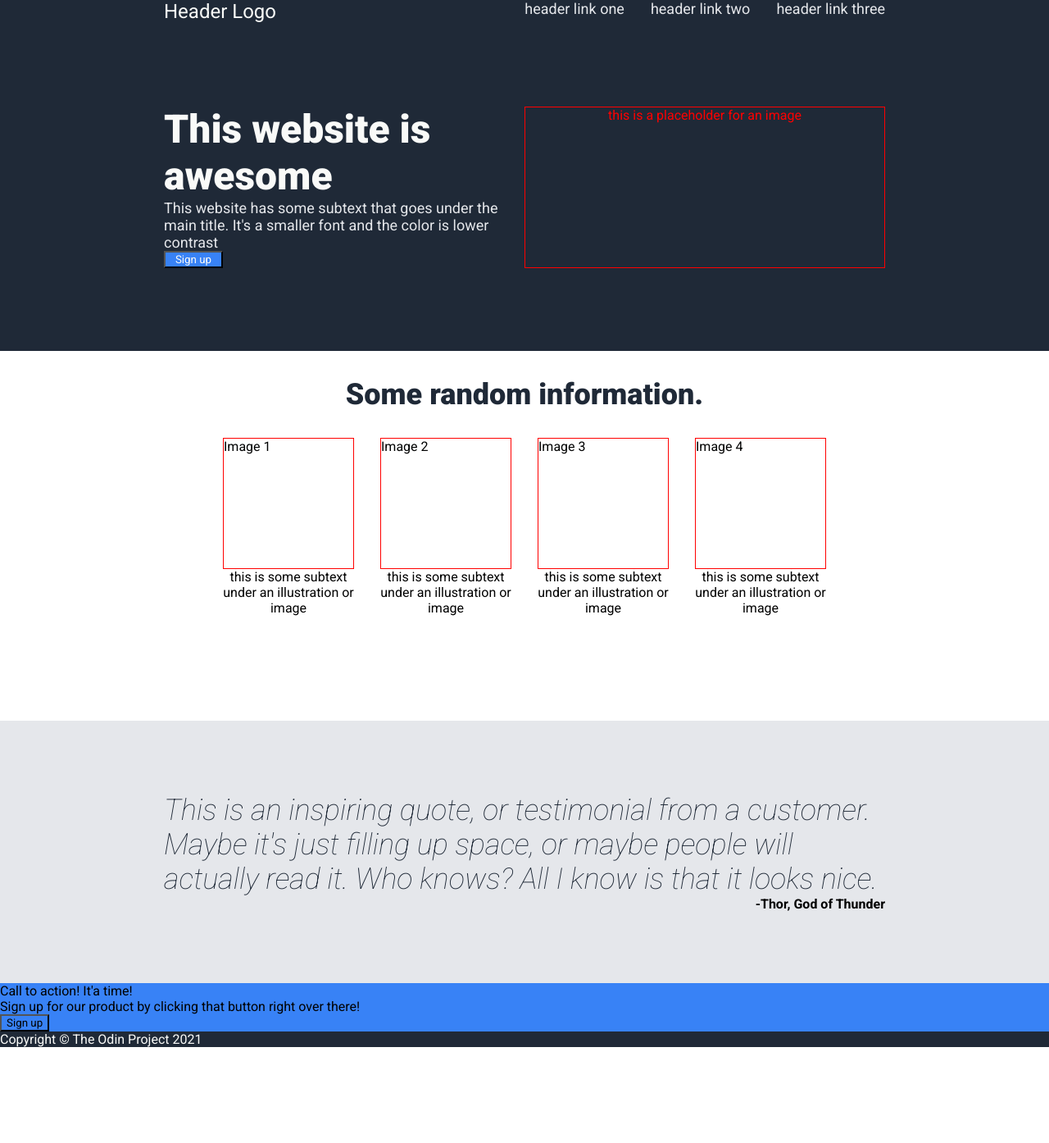
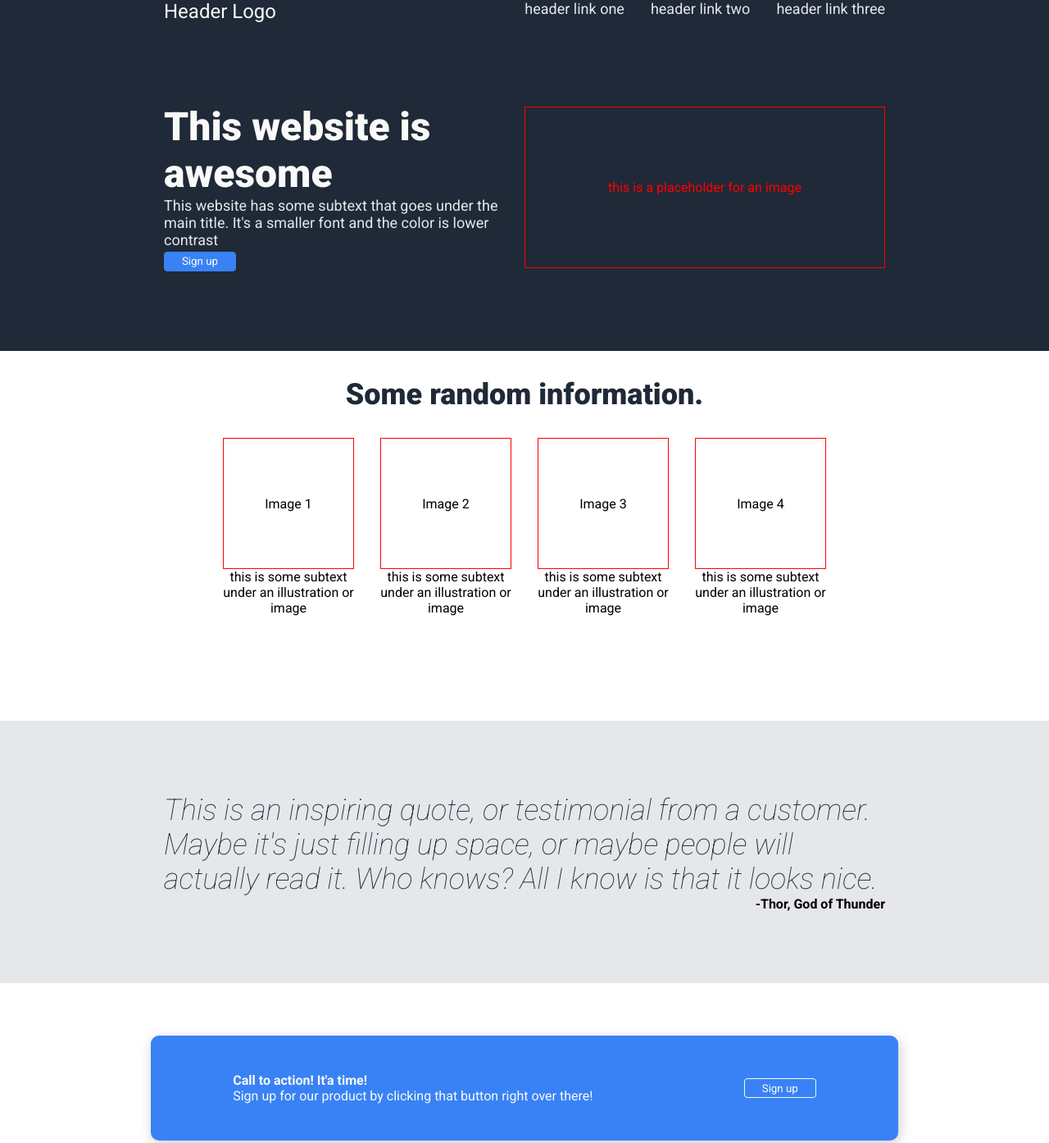
Before and after one commit to ibrarnaseer/landing-page-1, a plain HTML site: page index.html in a window 1280 px wide. Shown: the top 1394 px of the page at 82% size. Before the commit the page ends 1277 px from the top, so only its background shows below. Drawn offline with Linux system fonts and the light colour scheme.

Commit message:
Complete modal and footer

```diff
--- a/style.css
+++ b/style.css
@@ -56,7 +56,9 @@ a {
     min-width: 438px;
     min-height: 195px;
     border: 1px solid red;
-    text-align: center;
+    display: flex;
+    align-items: center;
+    justify-content: center;
 }
 
 .hero-main {
@@ -74,7 +76,11 @@ a {
 .hero-signup {
     background-color: #3882f6;
     color: #F9FAF8;
-    max-width: 72px;
+    width: 88px;
+    height: 24px;
+    border: 1px solid #3882f6;
+    border-radius: 4px;
+    margin-top: 4px;
 }
 
 .information-header-text {
@@ -102,6 +108,9 @@ a {
     max-width: 158px;
     min-height: 158px;
     border: 1px solid red;
+    display: flex;
+    justify-content: center;
+    align-items: center;
 }
 
 .quote {
@@ -131,14 +140,46 @@ a {
     max-width: 880px;
 }
 
+.modal {
+    display: flex;
+    justify-content: center;
+    align-items: center;
+    margin: 64px;
+}
+
 .call-to-action {
     background-color: #3882f6;
+    width: 880px;
+    height: 96px;
+    border-radius: 10px;
+    box-shadow: 2px 4px 16px rgba(0,0,0,.2);
+    display: flex;
+    gap: 16px;
+    padding: 16px;
+    justify-content: space-around;
+    align-items: center;
+    color: #F9FAF8;
 }
 
 .call-to-action-signup {
     background-color: transparent;
+    color: #F9FAF8;
+    border: 1px solid white;
+    border-color: #F9FAF8;
+    border-radius: 4px;
+    width: 88px;
+    height: 24px;
+}
+
+.call-to-action-header {
+    font-weight: 700;
 }
 
 .footer {
+    display: flex;
+    justify-content: center;
+    align-items: center;
     color: #F9FAF8;
+    height: 72px;
+    font-weight: lighter;
 }
```
